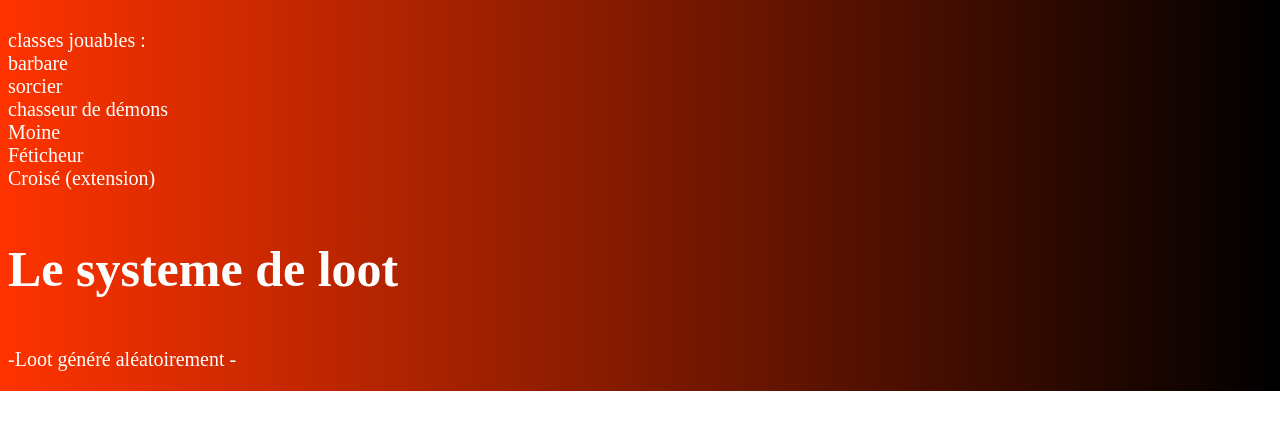
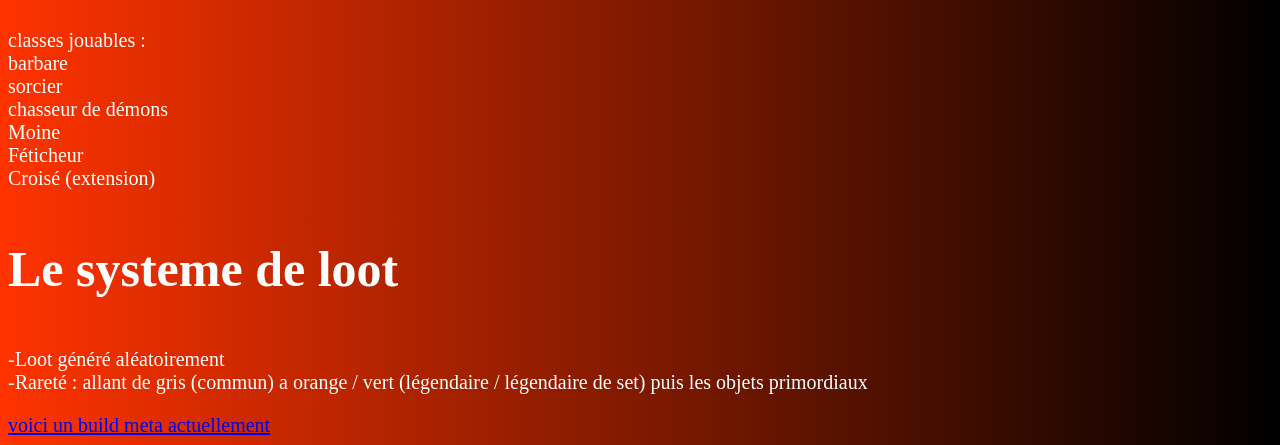
Before and after one commit to lem-33/HTMLproject, a plain HTML site: page diablo III.html in a window 1280 px wide. Shown: the part 541-986 px from the top of the page. Before the commit the page ends 932 px from the top, so only its background shows below. Drawn offline with Linux system fonts and the light colour scheme.

Commit message:
Update diablo III.html

```diff
--- a/diablo III.html
+++ b/diablo III.html
@@ -1,6 +1,7 @@
 <!DOCTYPE html>
 
 <html>
+
     <head>
         <link rel="stylesheet" href="diablo III.css">
         <meta charset="utf-8">
@@ -8,14 +9,15 @@
         <title>Diablo III : une modernisation controversée</title>
         <meta name="description" content="">
         <meta name="viewport" content="width=device-width, initial-scale=1">
-        <link rel="stylesheet" href="">
         <h1 style = "text-align : center;"> Diablo III modernise le genre en divisant la communauté</h1>
     </head>
+
     <body>
         <br>
         <h2>
             Quesque diablo ?
         </h2>
+
         <def>
             déveuloppé par Blizzard Entertaining
         <br>
@@ -56,9 +58,10 @@
         <h3>Le systeme de loot</h3>
         <p>
             -Loot généré aléatoirement
-            -
-
+            <br>
+            -Rareté : allant de gris (commun) a orange / vert (légendaire / légendaire de set) puis les objets primordiaux
         </p>
+        <a href="build meta.html" class = lien>voici un build meta actuellement</a>
         </def>
             <script src="" async defer></script>
     </body>
```
